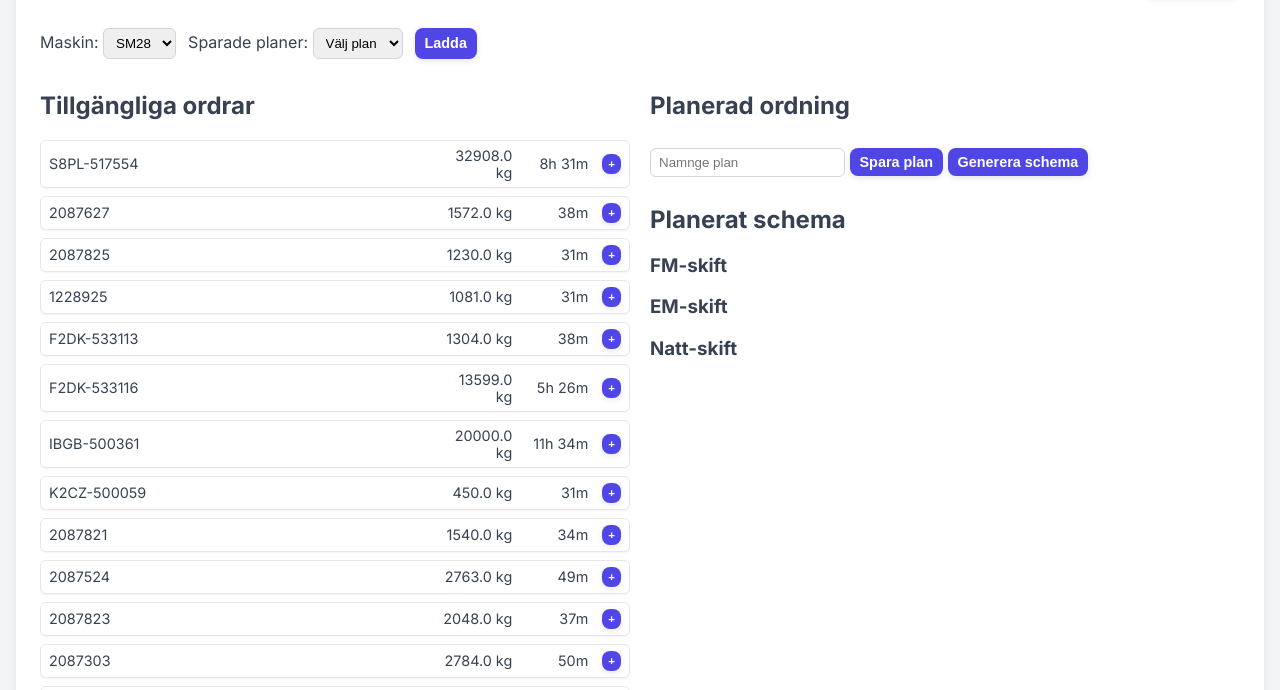
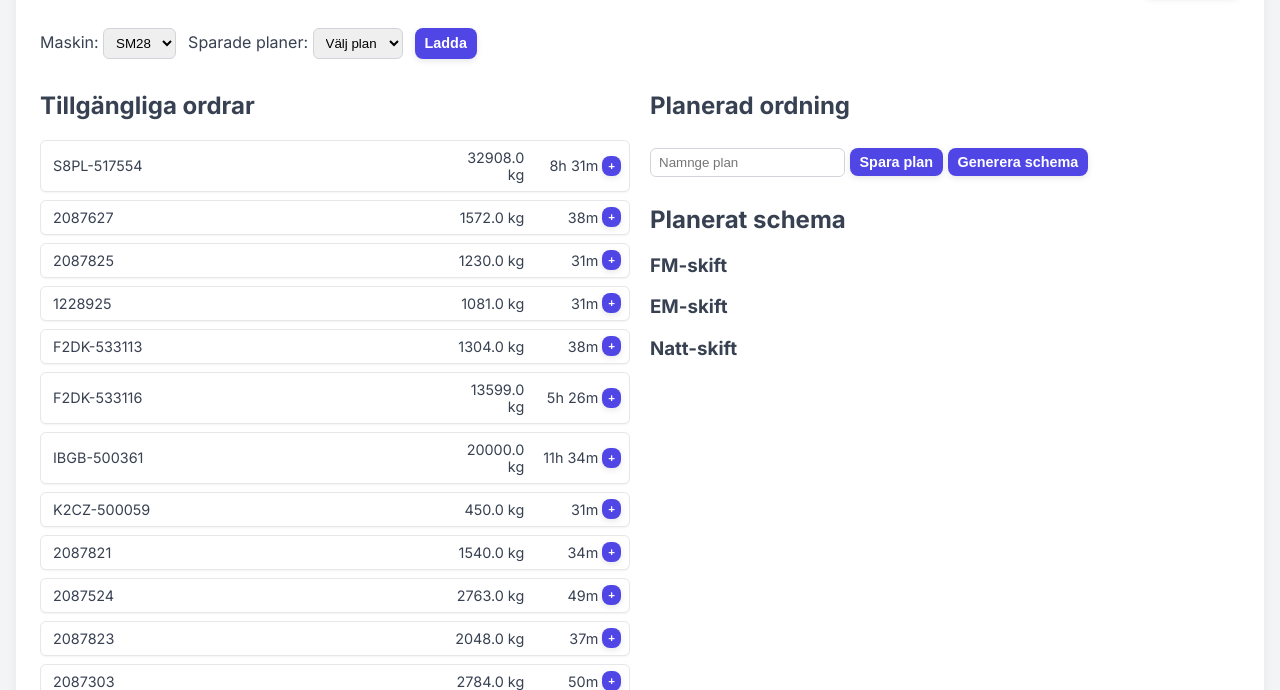
Before and after one commit to Lurpassarn/Prodbekr-k, a website: page planner.html in a window 1280 px wide. Shown: the part 110-800 px from the top of the page. Drawn offline with Linux system fonts and the light colour scheme.

Commit message:
Reduce spacing on planner list and add text padding

```diff
--- a/style.css
+++ b/style.css
@@ -337,8 +337,8 @@ button:hover, .shift-btn:hover { background: #4338ca; }
 .summary-header .arrow{font-size:1.2em;transition:transform 0.2s;}
 
 
-#sequenceList .order-entry button{margin-left:4px;}
-#orderList .order-entry button{margin-left:8px;}
+#sequenceList .order-entry button{margin-left:2px;}
+#orderList .order-entry button{margin-left:4px;}
 #orderList .order-entry{
   display:grid;
   grid-template-columns:1fr 70px 70px auto;
@@ -355,9 +355,13 @@ button:hover, .shift-btn:hover { background: #4338ca; }
   border-radius:6px;
   padding:6px 8px;
   font-size:0.9em;
-  gap:6px;
+  gap:4px;
   margin-bottom:4px;
   box-shadow:0 1px 2px rgba(0,0,0,0.05);
+}
+
+.order-entry span{
+  padding:2px 4px;
 }
 
 #orderList .order-entry .weight,#orderList .order-entry .duration{
```
Also changed, not shown: 1 other file.
